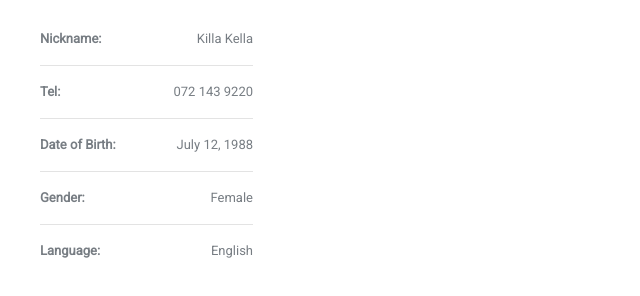
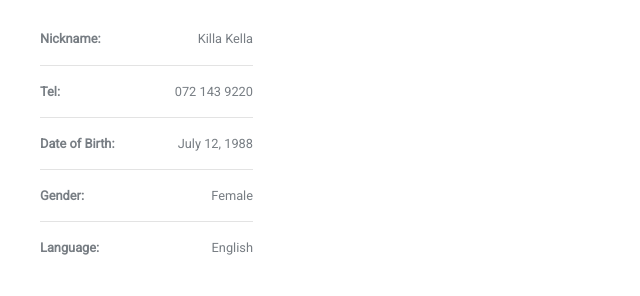
Before and after one commit to justonefixxxx/user_profile, a plain HTML site: page app/index.html in a window 1280 px wide. Shown: the part 264-560 px from the top of the page, 0-640 px from the left. Drawn offline with Linux system fonts and the light colour scheme.

Commit message:
changed all font-size to em

```diff
--- a/app/css/style.css
+++ b/app/css/style.css
@@ -36,7 +36,7 @@
 	}
 .detail{
 	color: hsl(210, 5%, 49%);
-	font-size: 13px;
+	font-size: 0.8em;
 	line-height: 4em;
 	border-bottom: 1px solid hsl(0, 0%, 89%);
 	font-weight: 300;
```
